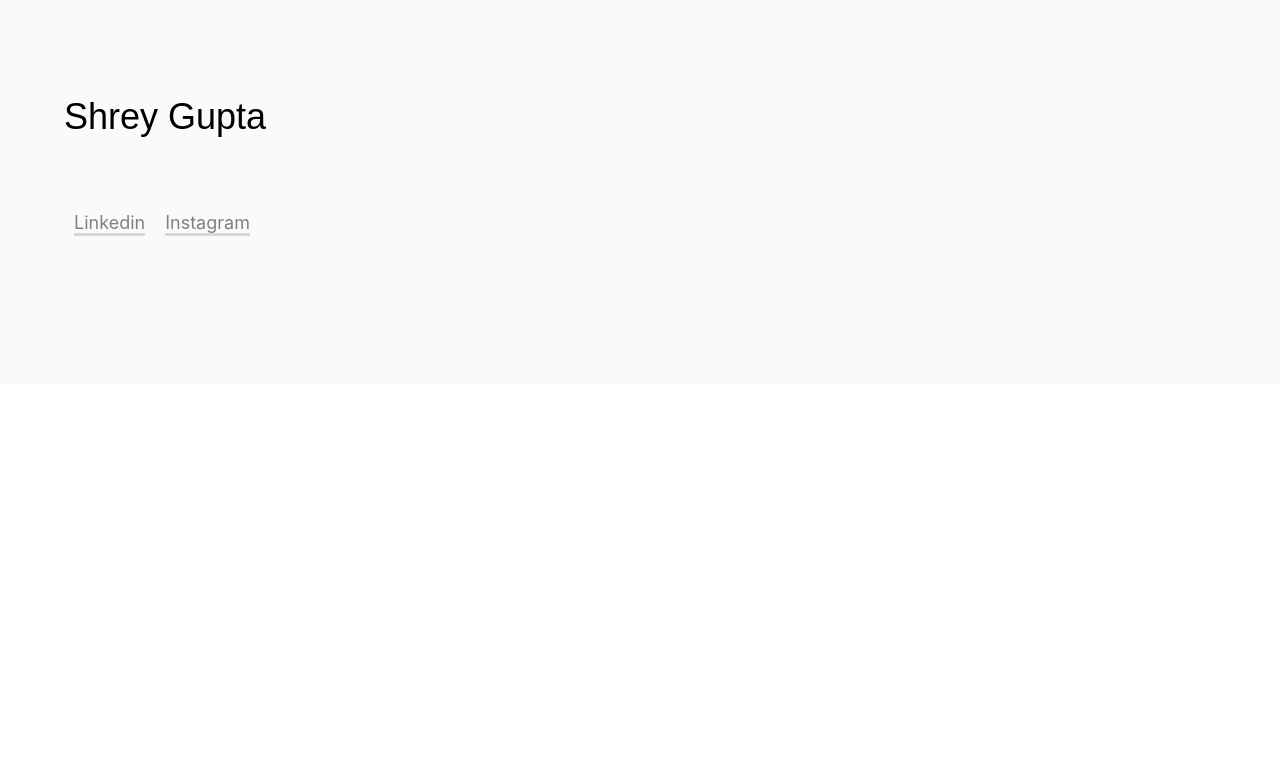
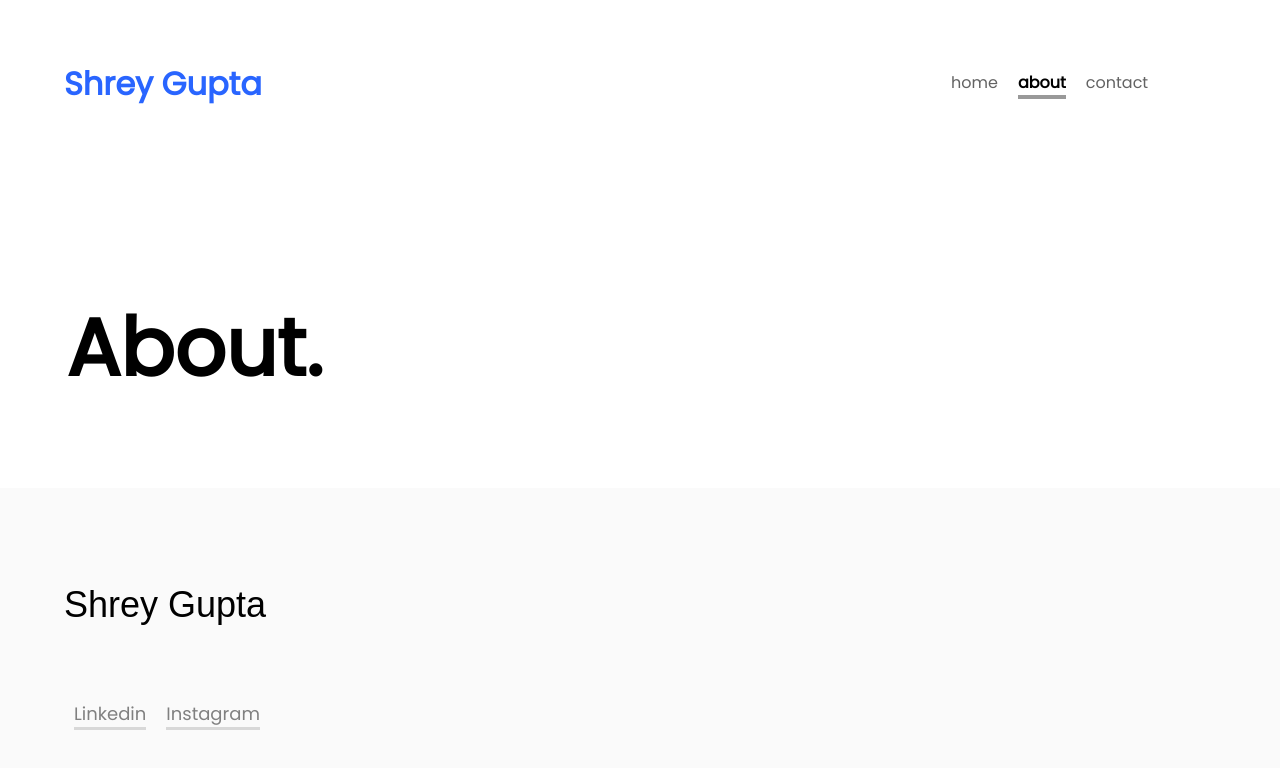
Before and after one commit to Shrey19702/react_portfolio, a React (Create React App) app: page /about in a window 1280 px wide. Before the commit this address had no page. Shown: the top 768 px of the page. Built offline with nearby package versions, Linux system fonts and the light colour scheme.

Commit message:
add fonts, about link, improve dom_man.js

```diff
--- a/public/dom_man.js
+++ b/public/dom_man.js
@@ -1,8 +1,24 @@
 const [red, green, blue] = [255, 255, 255]
-const mainPage = document.querySelector('.main-page');
+// const mainPage = document.querySelector('.main-page');
+var mainPage=null;
+var change=null;
 
 window.addEventListener('scroll', () => {
-  let y = 1 + (window.scrollY || window.pageYOffset) / 700 ;
+
+  if(document.querySelector('.main-page-home')){
+    mainPage = document.querySelector('.main-page-home');
+    change=700;
+  }
+  else if(document.querySelector('.main-page-contact')){
+    mainPage = document.querySelector('.main-page-contact');
+    change=100;
+  }
+  else if(document.querySelector('.main-page-about')){
+    mainPage = document.querySelector('.main-page-about');
+    change=100;
+  }
+
+  let y = 1 + (window.scrollY || window.pageYOffset) / change ;
   y = y < 1 ? 1 : y ;// ensure y is always >= 1 (due to Safari's elastic scroll)
   const [r, g, b] = [red/y, green/y, blue/y].map(Math.round);
   mainPage.style.backgroundColor = `rgb(${r}, ${g}, ${b})`;
--- a/public/index.html
+++ b/public/index.html
@@ -24,6 +24,12 @@
       work correctly both with client-side routing and a non-root public URL.
       Learn how to configure a non-root public URL by running `npm run build`.
     -->
+
+    <!-- fonts -->
+    <link rel="preconnect" href="https://fonts.googleapis.com">
+    <link rel="preconnect" href="https://fonts.gstatic.com" crossorigin>
+    <link href="https://fonts.googleapis.com/css2?family=Poppins&family=Roboto&family=Space+Grotesk:wght@500&display=swap" rel="stylesheet">
+
     <title>React App</title>
   </head>
   <body>
--- a/src/About.js
+++ b/src/About.js
@@ -0,0 +1,19 @@
+import { Fragment } from "react";
+import Navbar from './components/Navbar';
+import HeroPage from './components/Hero';
+
+const About = () => {
+    const heroTitle = "About.";
+    const heroClass = "hero-page-about";
+
+    return (
+        <Fragment>
+            <div className="main-page-about">
+                <Navbar/>
+                <HeroPage heroTitle={heroTitle} heroClass={heroClass}/>
+            </div>
+        </Fragment>
+     );
+}
+
+export default About;
--- a/src/App.js
+++ b/src/App.js
@@ -2,6 +2,7 @@ import Home from './Home';
 import Footer from './components/Footer';
 import {BrowserRouter as Router, Routes, Route } from 'react-router-dom';
 import Contact from './Contact';
+import About from './About';
 
 function App() {
   return (
@@ -10,6 +11,7 @@ function App() {
         <Routes>
           <Route path='/' element={<Home/>} />
           <Route path='/contact' element={<Contact/>}/>
+          <Route path='/about' element={<About/>}/>
         </Routes>
 
         <Footer/>
--- a/src/Contact.js
+++ b/src/Contact.js
@@ -8,7 +8,7 @@ const Contact = () => {
 
     return (
         <Fragment>
-            <div className="main-page">
+            <div className="main-page-contact">
                 <Navbar/>
                 <HeroPage heroTitle={heroTitle} heroClass={heroClass}/>
             </div>
--- a/src/Home.js
+++ b/src/Home.js
@@ -10,7 +10,7 @@ const Home = () => {
 
     return (
         <Fragment>
-            <div className="main-page">
+            <div className="main-page-home">
                 <Navbar/>
                 <HeroPage heroTitle={heroTitle} heroClass={heroClass} heroIntro={heroIntro}/>
             </div>
--- a/src/index.css
+++ b/src/index.css
@@ -1,9 +1,10 @@
 body {
   z-index: 0;
   margin: 0;
-  font-family: -apple-system, BlinkMacSystemFont, 'Segoe UI', 'Roboto', 'Oxygen',
+  font-family: 'Poppins','Roboto','Space Grotesk',sans-serif;
+  /* font-family: -apple-system, BlinkMacSystemFont, 'Segoe UI', 'Roboto', 'Oxygen',
     'Ubuntu', 'Cantarell', 'Fira Sans', 'Droid Sans', 'Helvetica Neue',
-    sans-serif;
+    sans-serif; */
   -webkit-font-smoothing: antialiased;
   -moz-osx-font-smoothing: grayscale;
 }
@@ -26,7 +27,6 @@ code {
   font-size: 32px;
   font-weight: 600;
   color: #2965ff;
-  font-family: 'Space Grotesk Web',sans-serif;
   text-decoration: none;
 }
 .nav-links{
@@ -59,7 +59,7 @@ code {
   transition: 0.1s ease-in;
 }
 
-.main-page{
+.main-page-home{
   background-image: url(./images/website\ landing.png);
   background-position: 0 0;
   background-size: cover;
@@ -74,7 +74,15 @@ code {
   align-items: flex-start;
 }
 .hero-page-contact{
-  height: 79vh;
+  height: 55vh;
+  width: 100%;
+  display: flex;
+  flex-direction: column;
+  justify-content: flex-end;
+  align-items: flex-start;
+}
+.hero-page-about{
+  height: 40vh;
   width: 100%;
   display: flex;
   flex-direction: column;
@@ -86,7 +94,7 @@ code {
   z-index: 1;
   margin-bottom: 10vh;
   width: 80vw;
-  padding: 0 5vw;
+  padding: 0 4vw;
 }
 .hero-title{
   font-size: 5rem;
@@ -98,7 +106,6 @@ code {
   width: 30vw;
   margin-top: 2px;
   padding: 0 1.5vw;
-  font-family: 'Neue Haas Grotesk Web',sans-serif;
   font-weight: 400;
   font-size: 1.1rem;
   line-height: 1.6rem;
```
